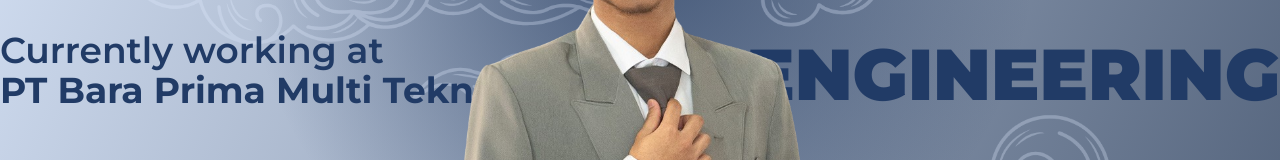
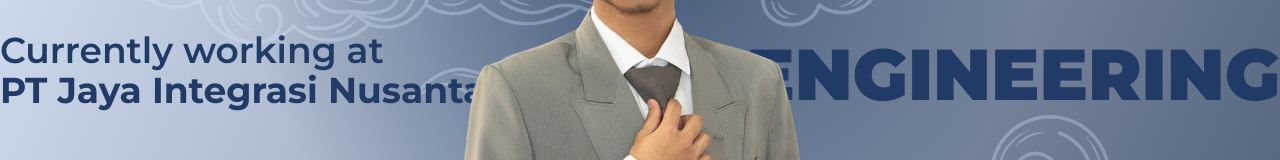
Before and after one commit to RafiIkhwan/portofolio_v2, a React (Vite) app: page / in a window 1280 px wide. Shown: the part 530-690 px from the top of the page. Built offline with nearby package versions, Linux system fonts and the light colour scheme.

Commit message:
Update place working

```diff
--- a/src/pages/MainHome.jsx
+++ b/src/pages/MainHome.jsx
@@ -4,7 +4,7 @@
 export default function MainHome() {
   const user_detail = {
     status: "Working",
-    status_place: "PT Bara Prima Multi Teknovasi",
+    status_place: "PT Jaya Integrasi Nusantara",
     user_name: "Rafi Ikhwan",
     role: "Web Developer"
   }
```
